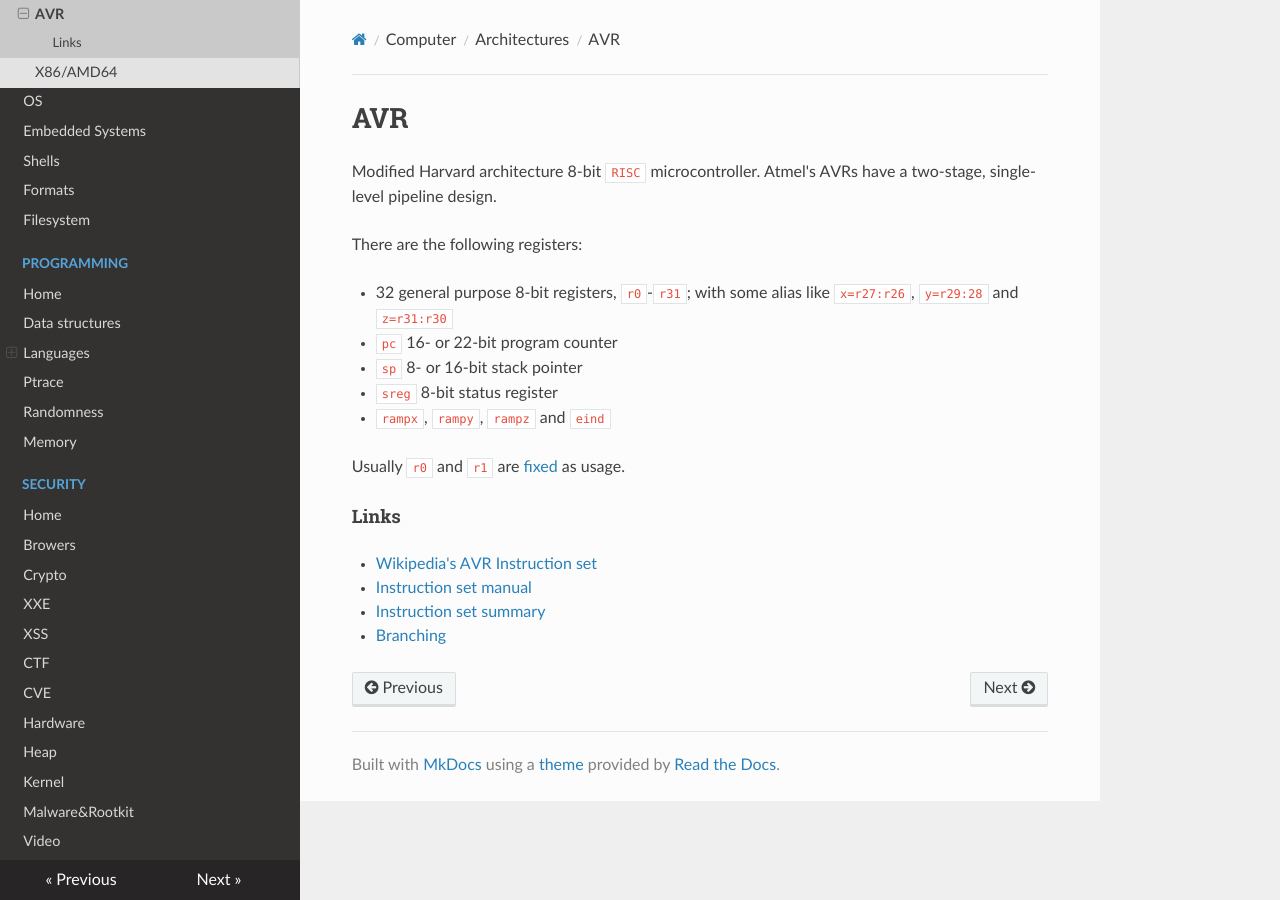
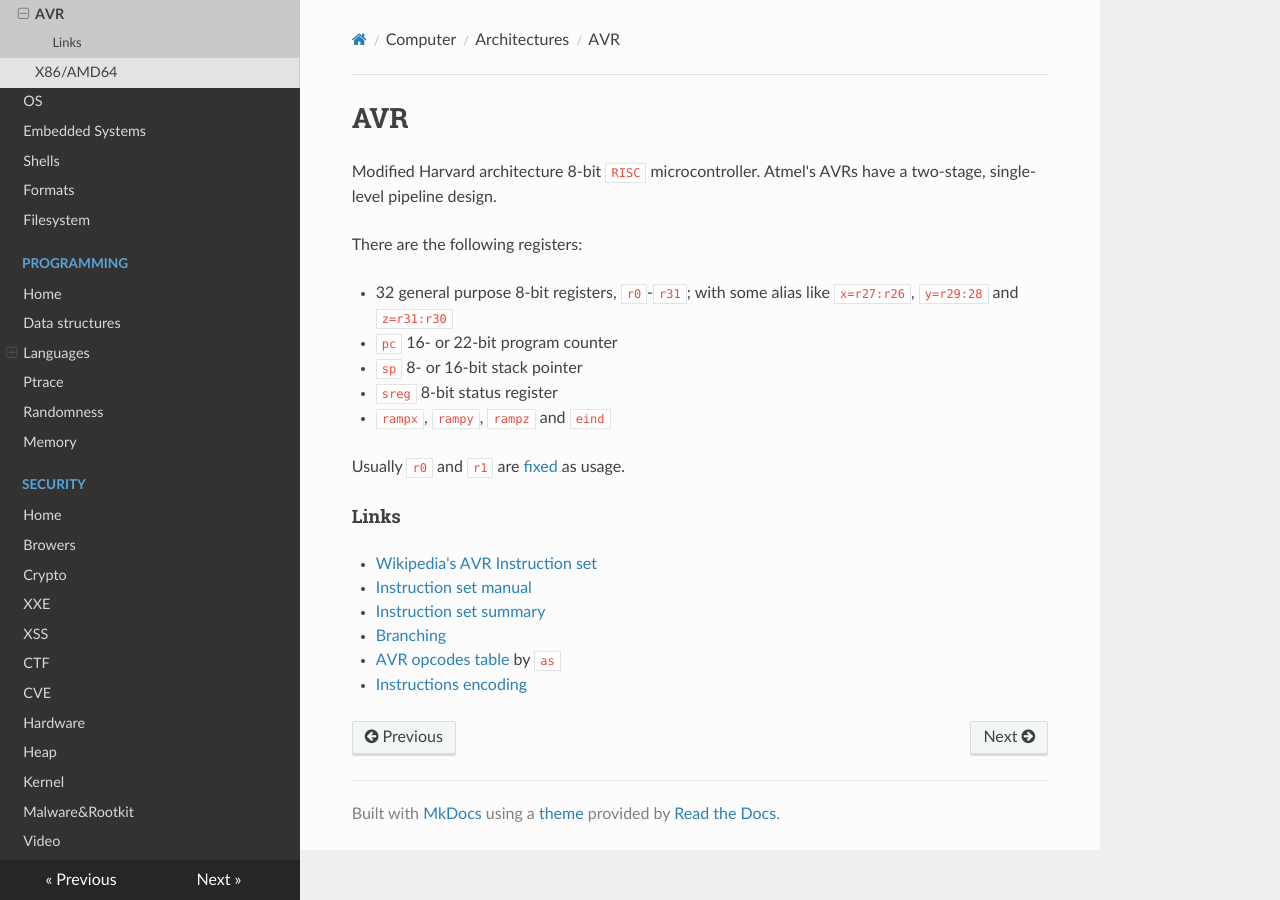
Before and after one commit to gipi/low-level, an MkDocs documentation site: the page built from docs/arch/avr.md, in a window 1280 px wide. Built offline with MkDocs 1.6.1, drawn with Linux system fonts in a browser that asks for light colours; nearby versions of some CDN libraries; old or Windows-style settings are respelled for this version of MkDocs.

Commit message:
Update avr.md

```diff
--- a/docs/arch/avr.md
+++ b/docs/arch/avr.md
@@ -18,3 +18,5 @@ Usually ``r0`` and ``r1`` are [fixed](https://gcc.gnu.org/wiki/avr-gcc#Fixed_Reg
  - [Instruction set manual](http://roncella.iet.unipi.it/Didattica/Corsi/Elettronica/Risorse/Atmel-0856-AVR-Instruction-Set-Manual.pdf)
  - [Instruction set summary](http://www.avr-tutorials.com/sites/default/files/Instruction%20Set%20Summary.pdf)
  - [Branching](http://web.csulb.edu/~hill/ee346/Lectures/05%20AVR%20Branching.pdf)
+ - [AVR opcodes table](https://embarc.org/man-pages/as/AVR-Opcodes.html) by ``as``
+ - [Instructions encoding](http://web.csulb.edu/~hill/ee346/Lectures/16%20AVR%20Instruction%20Encoding.pdf)
```
